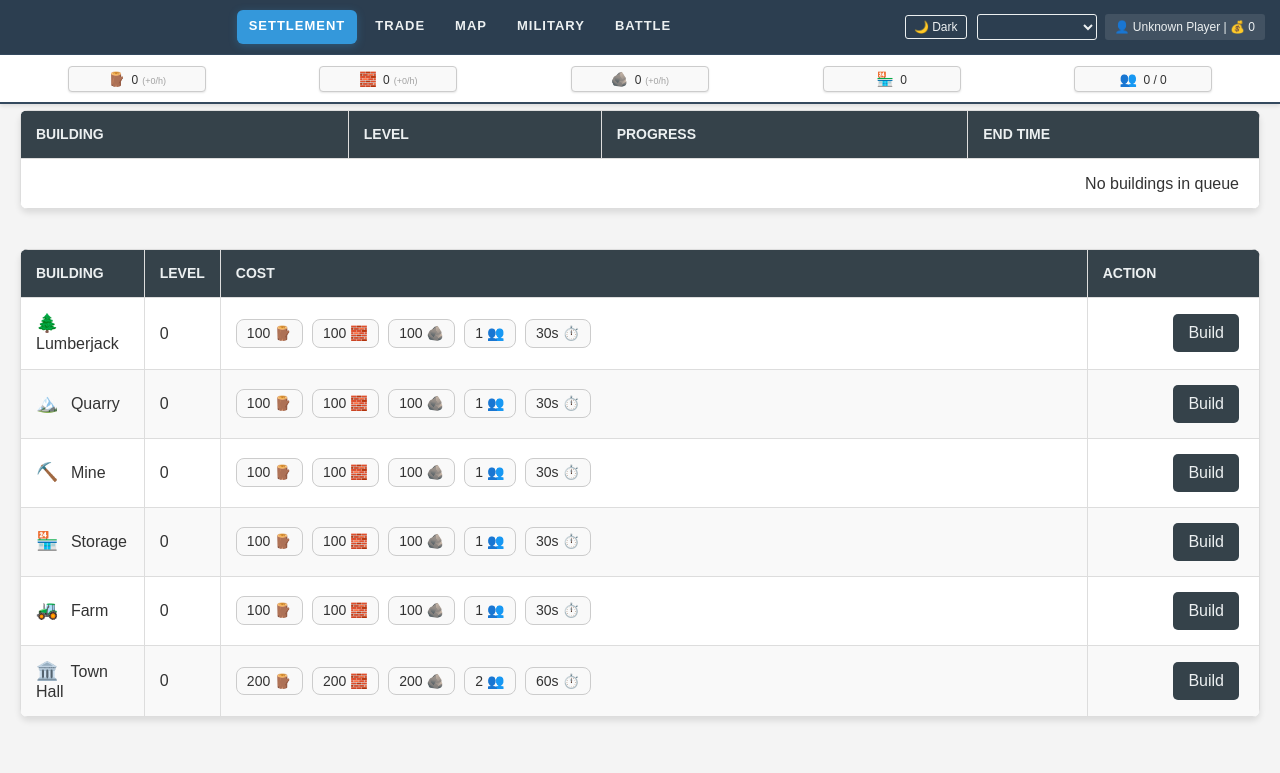
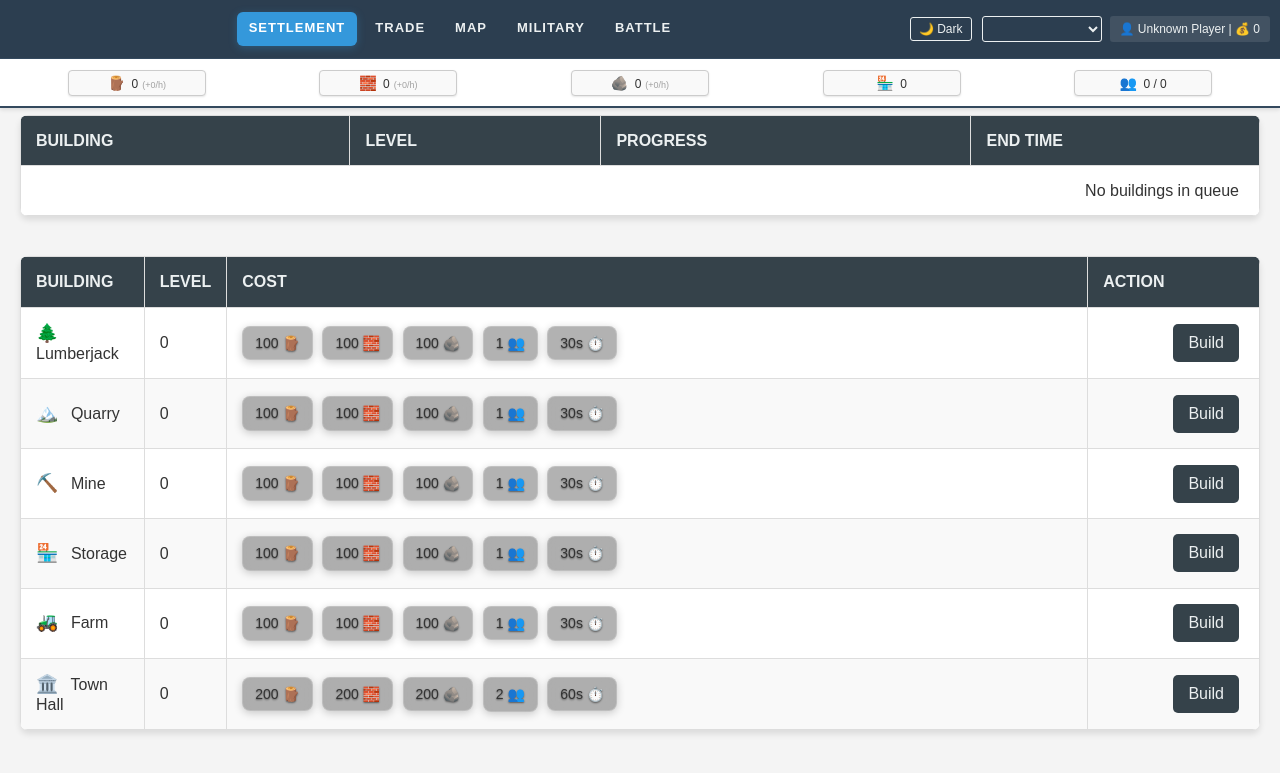
Before and after one commit to chris738/browsergame, a PHP site: page /browsergame/index.php in a window 1280 px wide. Shown: the top 773 px of the page. Run offline with PHP 8.4, Linux system fonts and the light colour scheme; data comes from the database, SQL or seed files in the repository; data that the repository does not hold is empty.

Commit message:
Implement mobile-first design with blurred cost boxes
Co-authored-by: chris738 <6369590+chris738@users.noreply.github.com>

```diff
--- a/css/buildings.css
+++ b/css/buildings.css
@@ -1,4 +1,4 @@
-/* Building-related Styles */
+/* Building-related Styles - Mobile First Design */
 
 /* Old resources section removed - now integrated into navbar */
 
@@ -26,8 +26,9 @@
     transform: scale(1.2);
 }
 
+/* Mobile-first approach: Start with mobile styles */
 .buildings, .buildingsQueue {
-    padding: 20px;
+    padding: 15px 10px;
 }
 
 .buildings table, .buildingsQueue table{
@@ -40,13 +41,15 @@
     transition: background-color 0.3s ease;
 }
 
+/* Mobile-first table cells */
 .buildings th, .buildings td {
     border: 1px solid var(--card-border);
-    padding: 15px;
+    padding: 10px 8px;
     text-align: left;
     vertical-align: middle;
-    line-height: 1.2;  /* Verringert die Zeilenhöhe */
+    line-height: 1.2;
     transition: border-color 0.3s ease;
+    font-size: 14px;
 }
 
 .buildings th {
@@ -61,24 +64,25 @@
     color: var(--text-color);
 }
 
+/* Mobile-first table column widths */
 .buildings td:nth-child(1) {
-    width: 10%;
+    width: 25%;
 }
 .buildings td:nth-child(2) {
-    width: 5%;
+    width: 10%;
 }
 
 .buildings td:nth-child(3) {
-    width: 71%;
+    width: 50%;
 }
 
 .buildings td:nth-child(4) {
-    width: 20%;
+    width: 15%;
 }
 
 .buildings td:last-child {
     text-align: right;
-    padding-right: 20px;
+    padding-right: 8px;
 }
 
 .buildings tr:nth-child(even) {
@@ -89,17 +93,31 @@
     background-color: var(--table-hover);
 }
 
+/* Mobile-first cost boxes with blurred, darker background */
 .cost-box {
     display: inline-block;
-    background-color: var(--cost-box-bg); /* Hintergrundfarbe */
-    padding: 5px 10px; /* Innenabstand */
-    border: 1px solid var(--cost-box-border); /* Rahmen */
-    border-radius: 8px; /* Abgerundete Ecken */
-    font-size: 14px; /* Schriftgröße */
-    color: var(--text-color); /* Schriftfarbe */
-    text-align: center; /* Zentrierter Text */
-    margin-right: 5px; /* Abstand zwischen den Kästen */
-    transition: background-color 0.3s ease, border-color 0.3s ease, color 0.3s ease;
+    /* Enhanced background with blur and transparency */
+    background: rgba(0, 0, 0, 0.3);
+    backdrop-filter: blur(8px);
+    -webkit-backdrop-filter: blur(8px);
+    padding: 6px 8px;
+    border: 1px solid rgba(255, 255, 255, 0.2);
+    border-radius: 8px;
+    font-size: 12px;
+    color: var(--text-color);
+    text-align: center;
+    margin: 2px 3px 2px 0;
+    transition: all 0.3s ease;
+    box-shadow: 0 2px 8px rgba(0, 0, 0, 0.2);
+    /* Ensure text is readable */
+    text-shadow: 0 1px 2px rgba(0, 0, 0, 0.5);
+}
+
+/* Dark theme cost box adjustments */
+[data-theme="dark"] .cost-box {
+    background: rgba(255, 255, 255, 0.15);
+    border-color: rgba(255, 255, 255, 0.3);
+    box-shadow: 0 2px 8px rgba(0, 0, 0, 0.4);
 }
 
 button {
@@ -156,3 +174,57 @@ button {
         opacity: 1;
     }
 }
+
+/* Tablet and Desktop responsive improvements */
+@media (min-width: 768px) {
+    .buildings, .buildingsQueue {
+        padding: 20px;
+    }
+
+    .buildings th, .buildings td {
+        padding: 15px;
+        font-size: 16px;
+    }
+
+    .cost-box {
+        padding: 8px 12px;
+        font-size: 14px;
+        margin: 2px 5px 2px 0;
+    }
+
+    .buildings td:nth-child(1) {
+        width: 15%;
+    }
+    .buildings td:nth-child(2) {
+        width: 8%;
+    }
+
+    .buildings td:nth-child(3) {
+        width: 62%;
+    }
+
+    .buildings td:nth-child(4) {
+        width: 15%;
+    }
+
+    .buildings td:last-child {
+        padding-right: 20px;
+    }
+}
+
+@media (min-width: 1024px) {
+    .buildings td:nth-child(1) {
+        width: 10%;
+    }
+    .buildings td:nth-child(2) {
+        width: 5%;
+    }
+
+    .buildings td:nth-child(3) {
+        width: 71%;
+    }
+
+    .buildings td:nth-child(4) {
+        width: 14%;
+    }
+}
--- a/css/navigation.css
+++ b/css/navigation.css
@@ -1,4 +1,4 @@
-/* Navigation and General Layout Styles */
+/* Navigation and General Layout Styles - Mobile First */
 body {
     font-family: Arial, sans-serif;
     margin: 0;
@@ -6,8 +6,8 @@ body {
     background-color: var(--bg-color);
     color: var(--text-color);
     transition: background-color 0.3s ease, color 0.3s ease;
-    /* Reduced padding - navigation is more compact now */
-    padding-top: 90px;
+    /* Mobile-first: reduced padding for smaller screens */
+    padding-top: 95px;
 }
 
 /* Navigation remains consistent - no extra padding needed */
@@ -29,16 +29,17 @@ body {
     box-shadow: 0 2px 4px rgba(0, 0, 0, 0.1);
 }
 
-/* Top row: Settlement name, tabs (inline), and user controls */
+/* Top row: Settlement name, tabs (inline), and user controls - Mobile first */
 .nav-top-row {
     display: flex;
     justify-content: space-between;
     align-items: center;
-    padding: 6px 15px;
+    padding: 8px 10px;
     background-color: var(--nav-bg);
     border-bottom: 1px solid var(--nav-border);
     min-height: 35px;
-    gap: 15px;
+    gap: 8px;
+    flex-wrap: wrap;
 }
 
 /* Inline tabs in top row */
```
Also changed, not shown: css/style.css (+31 -9 lines).
